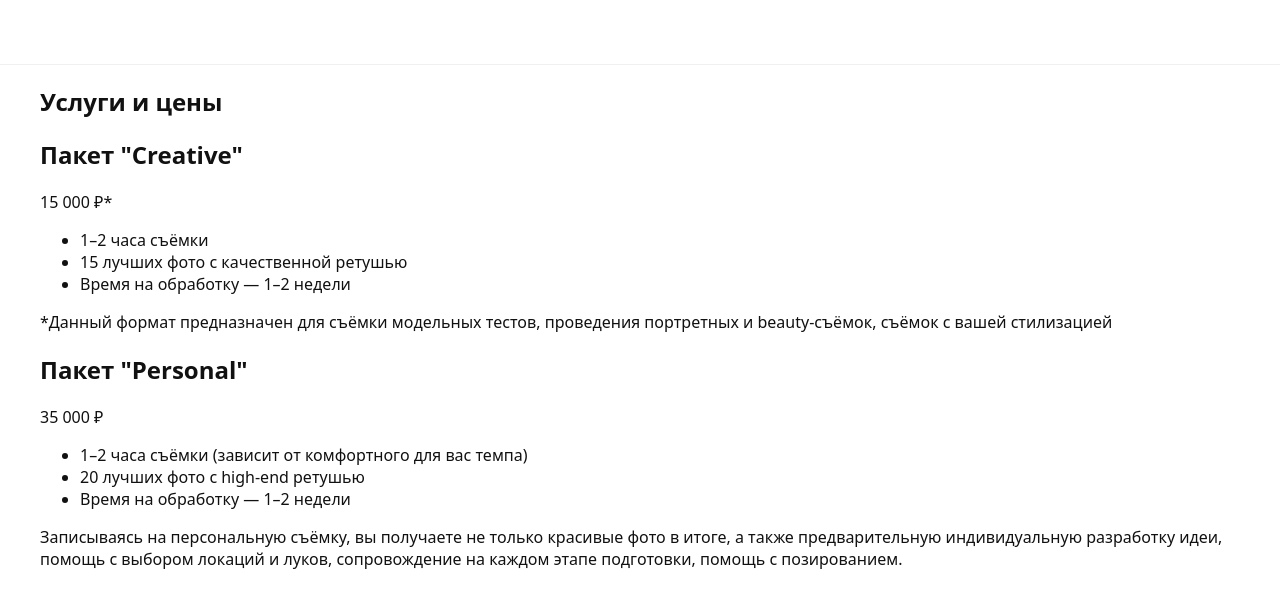
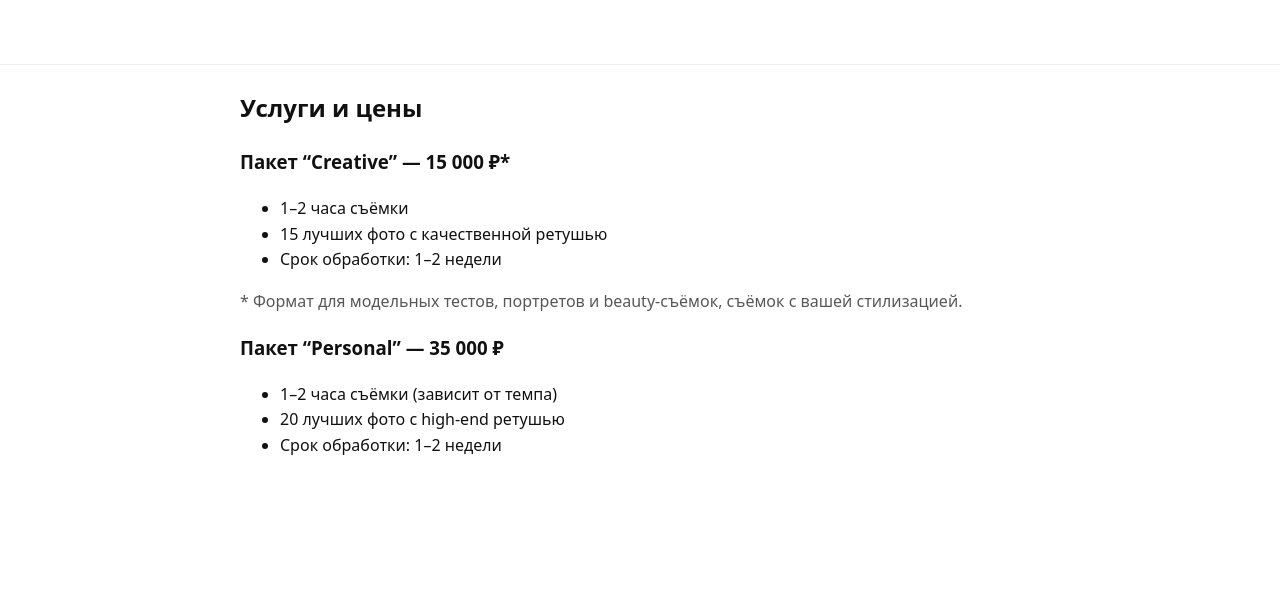
Before and after one commit to ave-ArChi/zelinski-photo, a Next.js app: page /pricing in a window 1280 px wide. Shown: the top 608 px of the page. Built offline with nearby package versions, Linux system fonts and the light colour scheme.

Commit message:
Update page.tsx

```diff
--- a/app/pricing/page.tsx
+++ b/app/pricing/page.tsx
@@ -1,34 +1,24 @@
-export default function PricingPage() {
+export default function PricesPage() {
   return (
-    <section className="pt-10 max-w-2xl">
-      <h1 className="text-center tracking-widest text-sm uppercase text-neutral-700">Услуги и цены</h1>
+    <section style={{maxWidth:800, margin:"24px auto", lineHeight:1.6, padding:"0 16px"}}>
+      <h2>Услуги и цены</h2>
 
-      <div className="mt-10 text-center space-y-1">
-        <h2 className="text-sm tracking-widest uppercase text-neutral-700">Пакет "Creative"</h2>
-        <div className="text-lg mt-2">15 000 ₽*</div>
-        <ul className="mt-4 list-disc list-inside text-neutral-800 text-sm space-y-1 text-left mx-auto w-fit">
-          <li>1–2 часа съёмки</li>
-          <li>15 лучших фото с качественной ретушью</li>
-          <li>Время на обработку — 1–2 недели</li>
-        </ul>
-        <p className="mt-6 text-xs text-neutral-500 italic">
-          *Данный формат предназначен для съёмки модельных тестов, проведения портретных и beauty‑съёмок, съёмок с вашей стилизацией
-        </p>
-      </div>
+      <h3>Пакет “Creative” — 15 000 ₽*</h3>
+      <ul>
+        <li>1–2 часа съёмки</li>
+        <li>15 лучших фото с качественной ретушью</li>
+        <li>Срок обработки: 1–2 недели</li>
+      </ul>
+      <p style={{opacity:.7}}>
+        * Формат для модельных тестов, портретов и beauty-съёмок, съёмок с вашей стилизацией.
+      </p>
 
-      <div className="mt-14 text-center space-y-1">
-        <h2 className="text-sm tracking-widest uppercase text-neutral-700">Пакет "Personal"</h2>
-        <div className="text-lg mt-2">35 000 ₽</div>
-        <ul className="mt-4 list-disc list-inside text-neutral-800 text-sm space-y-1 text-left mx-auto w-fit">
-          <li>1–2 часа съёмки (зависит от комфортного для вас темпа)</li>
-          <li>20 лучших фото с high‑end ретушью</li>
-          <li>Время на обработку — 1–2 недели</li>
-        </ul>
-      </div>
-
-      <p className="mt-10 text-sm text-neutral-700">
-        Записываясь на персональную съёмку, вы получаете не только красивые фото в итоге, а также предварительную индивидуальную разработку идеи, помощь с выбором локаций и луков, сопровождение на каждом этапе подготовки, помощь с позированием.
-      </p>
+      <h3>Пакет “Personal” — 35 000 ₽</h3>
+      <ul>
+        <li>1–2 часа съёмки (зависит от темпа)</li>
+        <li>20 лучших фото с high-end ретушью</li>
+        <li>Срок обработки: 1–2 недели</li>
+      </ul>
     </section>
   );
 }
```
